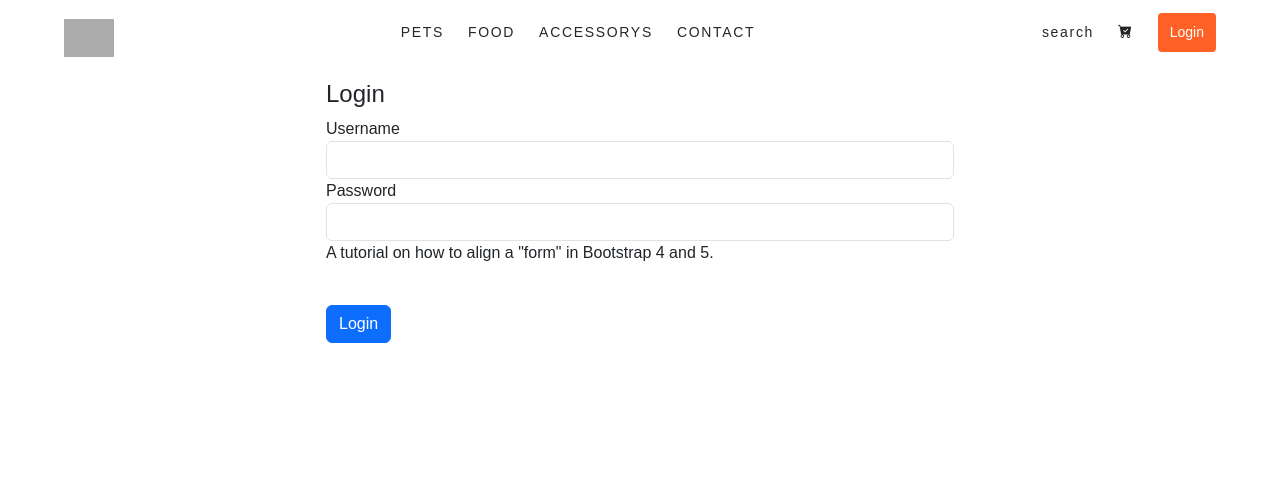
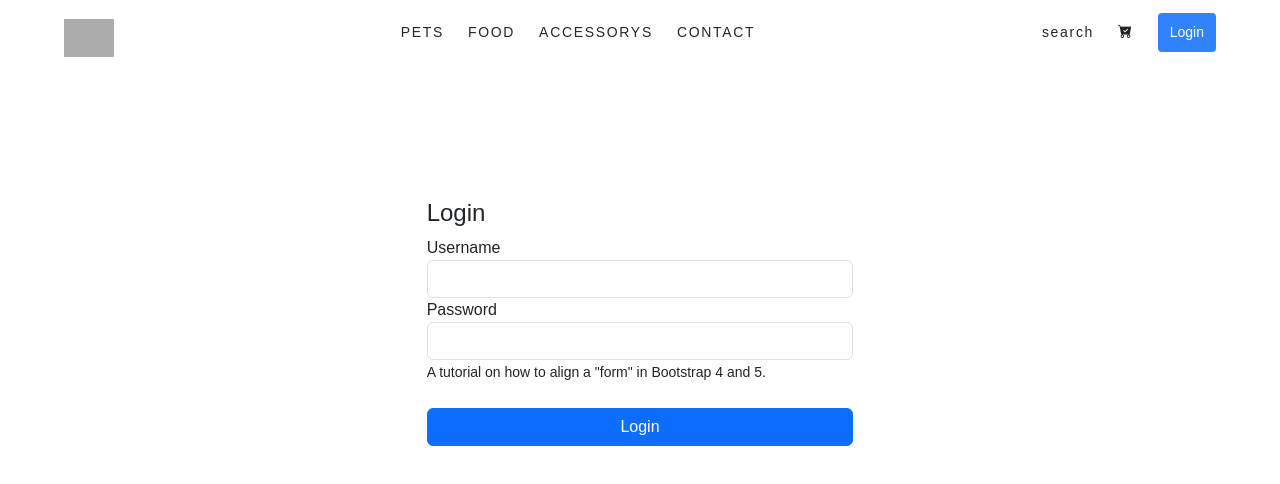
Before and after one commit to 11Aravind/PetsWorld, a React (Create React App) app: page /login in a window 1280 px wide. Shown: the top 484 px of the page. Built offline with nearby package versions, Linux system fonts and the light colour scheme; grey boxes are pictures that could not be loaded.

Commit message:
login css was edited

```diff
--- a/src/App.js
+++ b/src/App.js
@@ -1,10 +1,12 @@
  import AllRouter from "./AllRoutes";
  import Navbar from"./component/Navbar";
+//  import Footer from "./component/Footer"
  const App=()=> {
   return (
  <>
   <Navbar/>
   <AllRouter/>
+  {/* <Footer/> */}
  </>
   );
 }
--- a/src/component/CSS/Navbar.css
+++ b/src/component/CSS/Navbar.css
@@ -64,7 +64,7 @@
 .loginBtn{
     padding: 9px 12px;
     border: none;
-    background: orangered;
+    background: var(--primary);
     color: white;
     border-radius: 4px;
 }
--- a/src/index.css
+++ b/src/index.css
@@ -1,6 +1,6 @@
 
 :root{
-  --primary:red;
+  --primary:#0d6efd;
 }
 *{
   font-family: Outfit,sans-serif!important;
@@ -16,14 +16,6 @@ a{
 }
 .topSpacing{
   padding: 18px 110px;
-  /* margin-top: 78px; */
-    /* position: fixed; */
-    /* margin-left: 67px;
-    margin-right: 67px; */
-  /* margin-top: 78px;
-    position: fixed;
-    z-index: 0;
-    width: 100%; */
 }
 .subNavBar{
   background-color: blueviolet;
@@ -43,3 +35,15 @@ img{
   /* font-family: Montserrat,sans-serif; */
   font-size: 2.55rem;
 }
+.footer-container{
+  display: flex;
+    justify-content: center;
+    align-items: center;
+    padding: 6px 0px;
+    font-weight: 500;
+    /* line-height: 2rem; */
+    color: white;
+    background-color: var(--primary);
+    margin: 0px 107px;
+    border-radius: 3px;
+}
--- a/src/pages/CSS/Login.css
+++ b/src/pages/CSS/Login.css
@@ -143,3 +143,14 @@
 .formbold-btn:hover {
   box-shadow: 0px 3px 8px rgba(0, 0, 0, 0.05);
 }
+.login-container{
+  width: 100%;
+  /* background-color: #f5f5f5; */
+}
+.loginBox{
+  background-color: white;
+  margin-top: 119px;
+  margin-bottom: 157px;
+  border-radius: 3px;
+
+}
--- a/src/pages/Login.jsx
+++ b/src/pages/Login.jsx
@@ -3,9 +3,12 @@ import "./CSS/Login.css"
 export const Login = () => {
   return (
 
-        <div className="row">
-          <div className="mx-auto col-10 col-md-8 col-lg-6">
+    <div className="login-container">
+      <div className="mx-auto col-10 col-md-8 col-lg-4 loginBox">
         <form className="form-example" action="" method="post">
+          {/* <div className="login-logo">
+            <img src="https://t4.ftcdn.net/jpg/07/15/16/29/240_F_715162989_1MUrcI1UKPnchkLmXN4JjIUKovm8poZs.jpg" alt="" />
+          </div> */}
           <h4>Login</h4>
 
           <div className="form-group">
@@ -24,11 +27,11 @@ export const Login = () => {
               id="password"
             />
           </div>
-                <p className="description">
+          <small>
             A tutorial on how to align a "form" in Bootstrap 4 and 5.
-              </p>
+          </small>
 
-              <button type="submit" className="btn btn-primary btn-customized mt-4">
+          <button type="submit" className="btn btn-primary btn-customized mt-4 card-btn">
             Login
           </button>
         </form>
```
Also changed, not shown: src/component/Footer.jsx (added, +10 -0 lines). Lines whose indentation alone changed are shown as unchanged.
